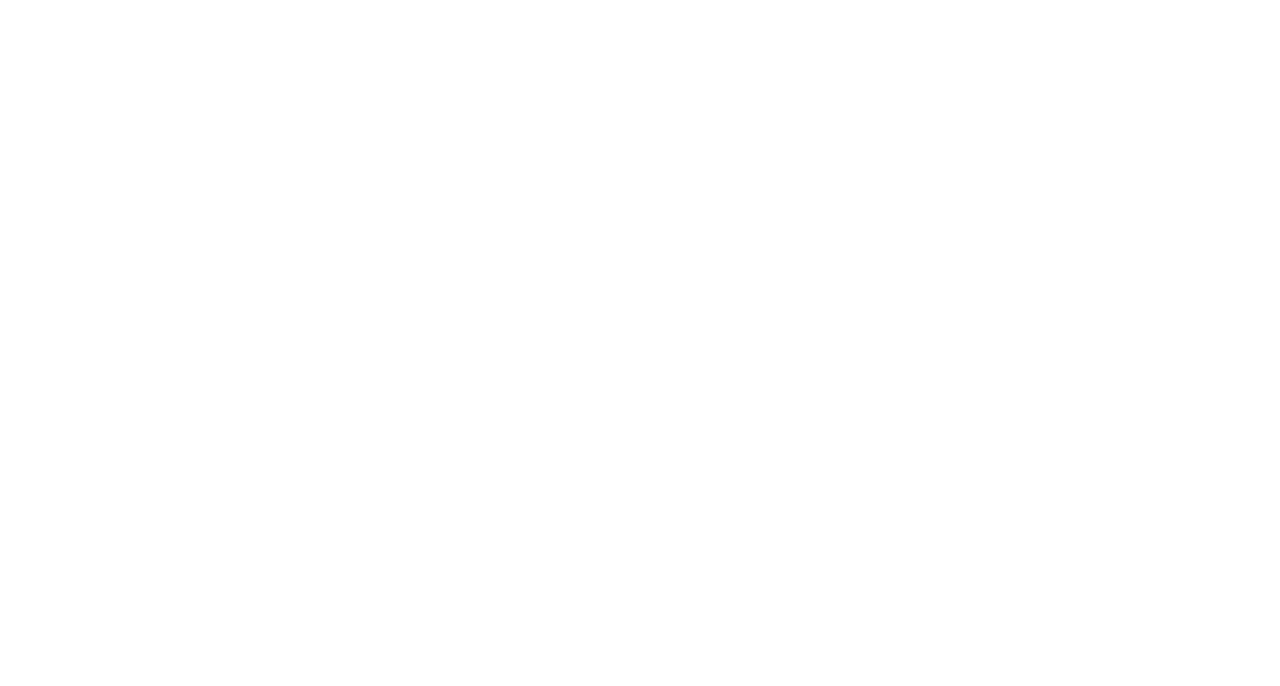
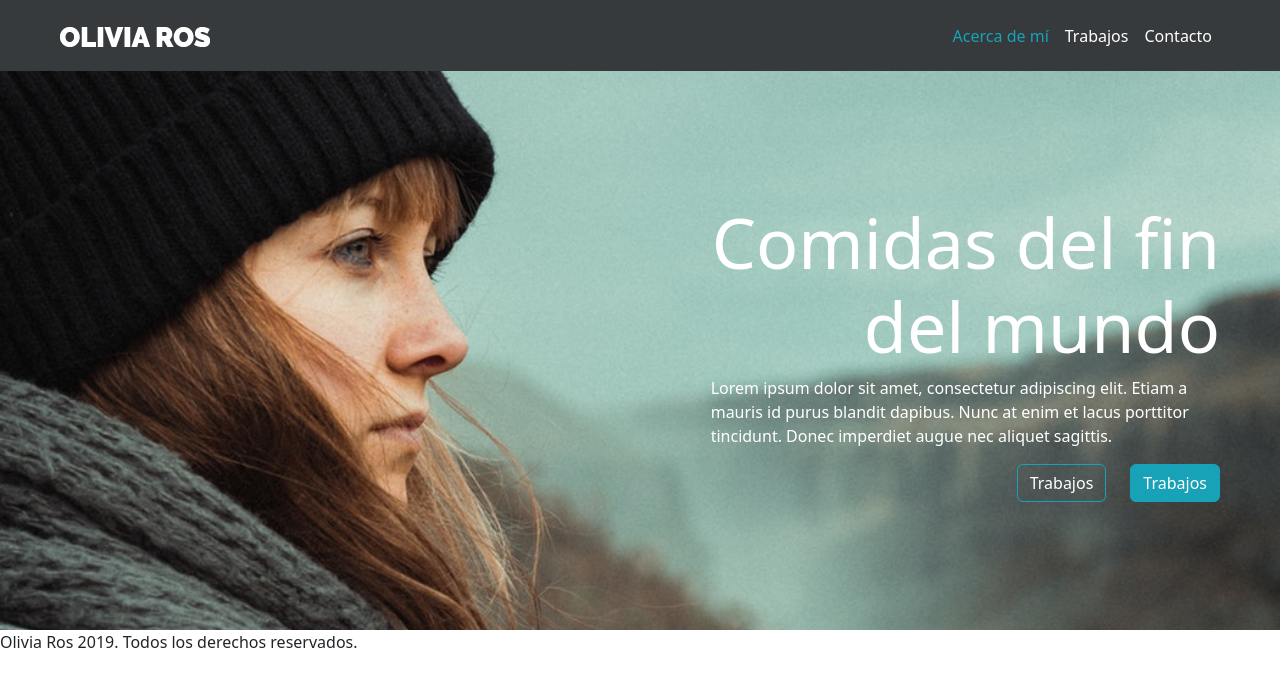
Before and after one commit to JJ1313/M2G3_OliviaRos, a plain HTML site: page index.html in a window 1280 px wide. Drawn offline with nearby package versions, Linux system fonts and the light colour scheme.

Commit message:
no me acuerdo

```diff
--- /dev/null
+++ b/assets/css/styles.css
@@ -0,0 +1,70 @@
+@import url('https://fonts.googleapis.com/css2?family=Raleway:wght@400..00&display=swap');
+
+:root {
+  --clr-tone-0: #000;
+  --clr-tone-1: #0F0F0F;
+  --clr-tone-2: #373A3C;
+  --clr-tone-3: #818A91;
+  --clr-tone-4: #DDDDDD;
+  --clr-tone-5: #FFF;
+
+  --clr-blue: #17A2B8;
+  --clr-blue-light: #56C0E0;
+
+
+  --navbar-height: 71px;
+
+
+}
+
+* {
+  margin: 0;
+  padding: 0;
+  border: 0;
+  box-sizing: border-box;
+}
+
+/* ------ Sections ------ */
+nav {
+  background-color: var(--clr-tone-2);
+  height: var(--navbar-height);
+
+  & .navbar-brand {
+    color: var(--clr-tone-5);
+  }
+
+}
+
+#hero-section {
+  --max-width: 616px;
+
+  min-height: 630px;
+  background-image: url('../img/bg-hero.jpg');
+  background-size: cover;
+  padding-top: var(--navbar-height);
+  color: var(--clr-tone-5);
+
+  & h2 {
+    font-size: 70px;
+  }
+}
+
+/* ------ Bootstrap ------ */
+
+/* --- Btns */
+.btn.btn-primary,
+.btn.btn-outline-primary {
+  --bs-btn-color: var(--clr-tone-5);
+  --bs-btn-border-color: var(--clr-blue);
+}
+
+.btn.btn-primary {
+  --bs-btn-bg: var(--clr-blue);
+}
+
+/* --- Navlinks */
+.nav-link {
+  --bs-nav-link-color: var(--clr-tone-5);
+  --bs-nav-link-hover-color: var(--clr-blue-light);
+  --bs-navbar-active-color: var(--clr-blue);
+}
--- a/index.html
+++ b/index.html
@@ -4,8 +4,61 @@
   <meta charset="UTF-8">
   <meta name="viewport" content="width=device-width, initial-scale=1.0">
   <title>Olivia Ros</title>
+
+  <link rel="stylesheet" href="https://cdn.jsdelivr.net/npm/bootstrap@5.3.2/dist/css/bootstrap.min.css">
+
+  <link rel="stylesheet" href="./assets/css/styles.css">
 </head>
+
 <body>
+  <header>
+    <nav class="navbar navbar-expand-lg | fixed-top | px-1 px-lg-5" data-bs-theme="dark">
+      <div class="container-fluid">
+        <a class="navbar-brand" href="#"><img src="./assets/img/logo.png" alt="Olivia Ros"></a>
 
+        <button class="navbar-toggler" type="button" data-bs-toggle="collapse" data-bs-target="#navbarNav" aria-controls="navbarNav" aria-expanded="false" aria-label="Toggle navigation">
+          <span class="navbar-toggler-icon"></span>
+        </button>
+
+        <div class="collapse navbar-collapse" id="navbarNav">
+          <ul class="navbar-nav | ms-auto">
+            <li class="nav-item">
+              <a class="nav-link active" aria-current="page" href="#">Acerca de mí</a>
+            </li>
+            <li class="nav-item">
+              <a class="nav-link" href="#">Trabajos</a>
+            </li>
+            <li class="nav-item">
+              <a class="nav-link" href="#">Contacto</a>
+            </li>
+          </ul>
+        </div>
+      </div>
+    </nav>
+
+    <section id="hero-section" class="container-fluid | d-flex align-items-center">
+      <div class="row | justify-content-center justify-content-md-end">
+        <div class="col col-sm-8 col-lg-5 | me-lg-5">
+          <h2 class="text-center text-md-end ">Comidas del fin del mundo</h2>
+          <p>Lorem ipsum dolor sit amet, consectetur adipiscing elit. Etiam a mauris id purus blandit dapibus. Nunc at enim et lacus porttitor tincidunt. Donec imperdiet augue nec aliquet sagittis.</p>
+          <div class="d-flex gap-4">
+            <button class="btn btn-outline-primary | ms-auto" type="button">Trabajos</button>
+            <button class="btn btn-primary" type="button">Trabajos</button>
+            </div>
+        </div>
+      </div>
+    </section>
+  </header>
+
+  <main>
+    <section id="about-section"></section>
+    <section id="work-section"></section>
+    <section id="form-section"></section>
+  </main>
+
+  <footer>
+    <div>Olivia Ros 2019. Todos los derechos reservados.</div>
+  </footer>
+  <script src="https://cdn.jsdelivr.net/npm/bootstrap@5.3.2/dist/js/bootstrap.bundle.min.js"/>
 </body>
 </html>
```
